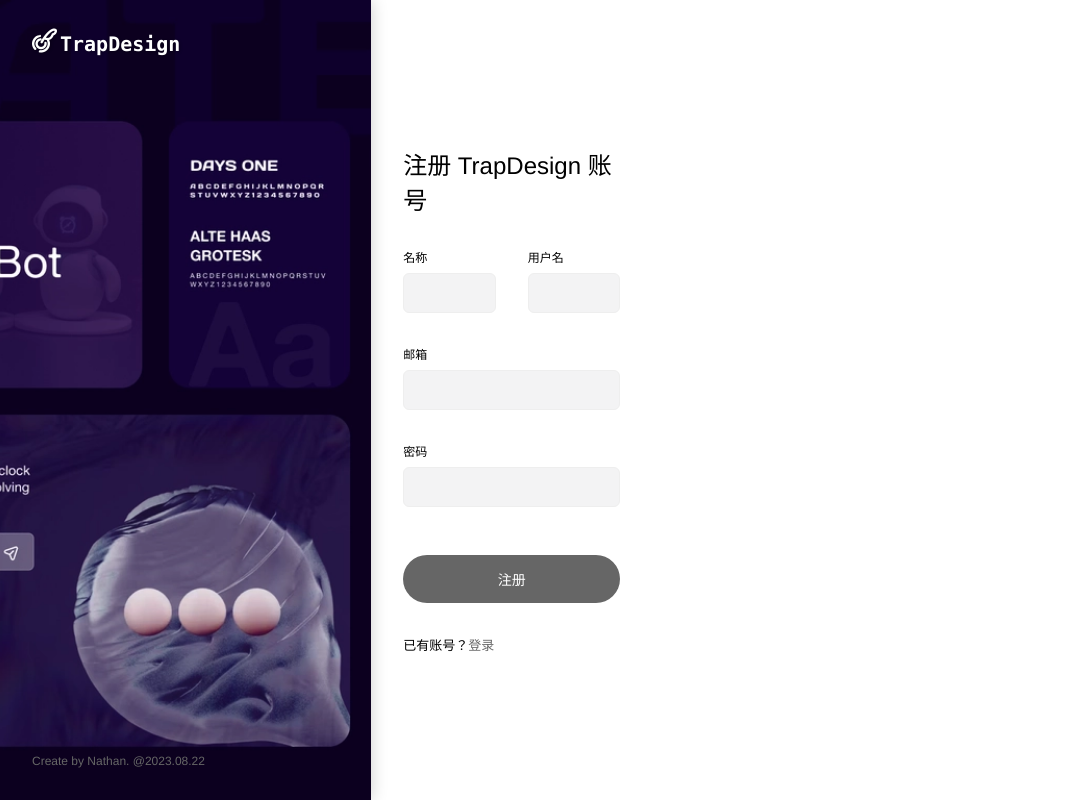
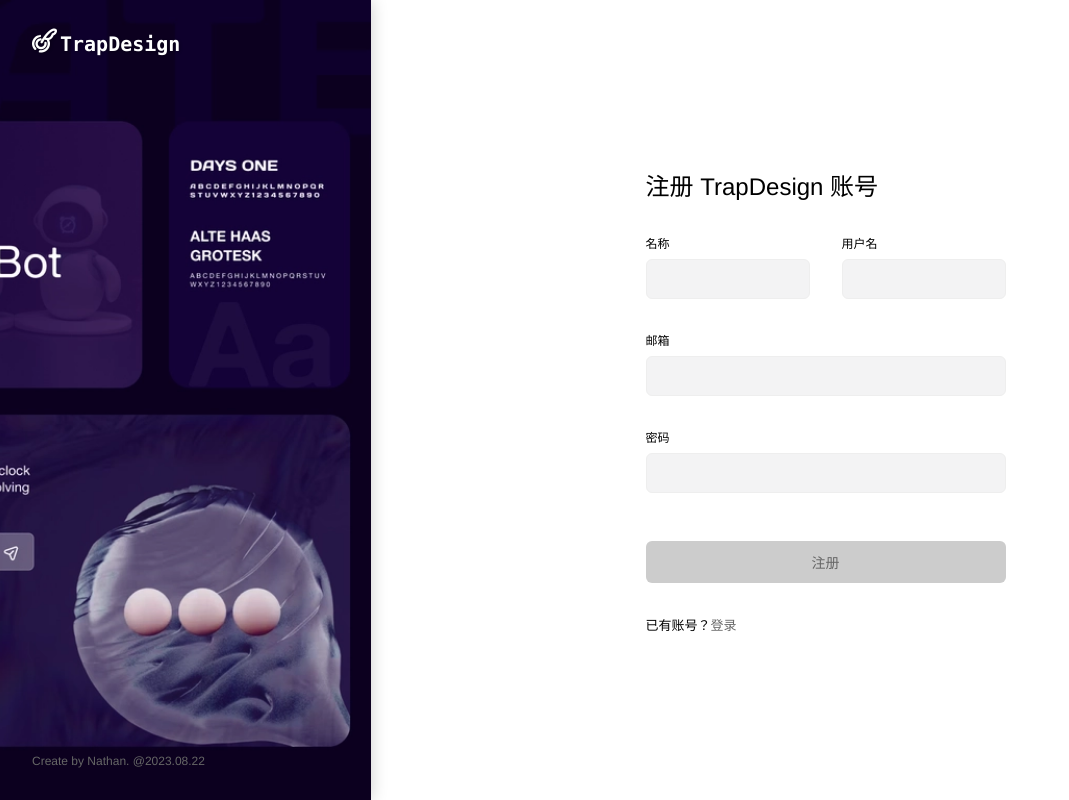
Before and after one commit to Nathan3303/trap-design, a Vue app: page /session/register in a window 1280 px wide. Shown: the whole page, without its empty margins (0-1069 px from the left). Built offline with nearby package versions, Linux system fonts and the light colour scheme.

Commit message:
修复样式问题

```diff
--- a/src/components/AppHeaderComp.vue
+++ b/src/components/AppHeaderComp.vue
@@ -8,7 +8,7 @@
         <form-input
             class="app-header__search-input"
             iconfont="icon-search"
-            placeholder="搜索"
+            placeholder="搜索(apple)"
             @put="(value) => (searchText = value)"
             rmfo />
         <template v-if="hasLogin">
--- a/src/views/LoginView.vue
+++ b/src/views/LoginView.vue
@@ -57,63 +57,3 @@
     },
 };
 </script>
-
-<style scoped>
-.session-sub-view {
-    display: flex;
-    align-items: center;
-    justify-content: center;
-    width: 100%;
-    height: 100%;
-    color: black;
-
-    & form {
-        flex: auto;
-        max-width: 360px;
-        display: flex;
-        flex-direction: column;
-        gap: 2rem;
-
-        & h1 {
-            font-weight: 26px;
-            font-weight: 400;
-        }
-
-        .form-input-bar {
-            display: flex;
-            flex-direction: column;
-            gap: 8px;
-
-            & label {
-                font-weight: 400;
-            }
-        }
-
-        .bottom-text {
-            font-size: 13px;
-
-            & a {
-                color: #666;
-            }
-        }
-    }
-
-    .wide-button {
-        height: 42px;
-        border-radius: 6px;
-        outline: none;
-        border: none;
-        background-color: #ccc;
-        font-size: 14px;
-        font-weight: 500;
-        color: #666;
-        cursor: pointer;
-        transition: background-color 0.2s ease-in-out;
-        margin-top: 16px;
-
-        &:hover {
-            background-color: #bbb;
-        }
-    }
-}
-</style>
--- a/src/views/RegisterView.vue
+++ b/src/views/RegisterView.vue
@@ -59,23 +59,7 @@
 
 <style scoped>
 .session-sub-view {
-    height: 100%;
-    display: flex;
-    flex-direction: column;
-    justify-content: center;
-    color: black;
-
     & form {
-        display: flex;
-        flex-direction: column;
-        gap: 2rem;
-        width: 50%;
-
-        & h1 {
-            font-weight: 26px;
-            font-weight: 400;
-        }
-
         .top-form-input-bar {
             display: flex;
             gap: 2rem;
@@ -85,42 +69,6 @@
                 width: 50%;
             }
         }
-
-        .form-input-bar {
-            display: flex;
-            flex-direction: column;
-            gap: 8px;
-
-            & label {
-                font-weight: 400;
-            }
-        }
-
-        .bottom-text {
-            font-size: 13px;
-
-            & a {
-                color: #666;
-            }
-        }
-    }
-
-    .wide-button {
-        height: 48px;
-        border-radius: 48px;
-        outline: none;
-        border: none;
-        background-color: #666;
-        font-size: 14px;
-        font-weight: 500;
-        color: #fff;
-        cursor: pointer;
-        transition: background-color 0.2s ease-in-out;
-        margin-top: 16px;
-
-        &:hover {
-            background-color: darkslategray;
-        }
     }
 }
 </style>
--- a/src/views/SessionView.vue
+++ b/src/views/SessionView.vue
@@ -35,7 +35,7 @@
 };
 </script>
 
-<style scoped>
+<style>
 .session-view {
     width: 100%;
     height: 100%;
@@ -68,7 +68,61 @@
         padding-left: 128px;
 
         .session-sub-view {
+            width: 100%;
+            height: 100%;
+            display: flex;
+            align-items: center;
             justify-content: left;
+            color: black;
+
+            & form {
+                flex: auto;
+                max-width: 360px;
+                display: flex;
+                flex-direction: column;
+                gap: 2rem;
+
+                & h1 {
+                    font-weight: 26px;
+                    font-weight: 400;
+                }
+
+                .form-input-bar {
+                    display: flex;
+                    flex-direction: column;
+                    gap: 8px;
+
+                    & label {
+                        font-weight: 400;
+                    }
+                }
+
+                .bottom-text {
+                    font-size: 13px;
+
+                    & a {
+                        color: #666;
+                    }
+                }
+            }
+        }
+
+        .wide-button {
+            height: 42px;
+            border-radius: 6px;
+            outline: none;
+            border: none;
+            background-color: #ccc;
+            font-size: 14px;
+            font-weight: 500;
+            color: #666;
+            cursor: pointer;
+            transition: background-color 0.2s ease-in-out;
+            margin-top: 16px;
+
+            &:hover {
+                background-color: #bbb;
+            }
         }
     }
 
```
